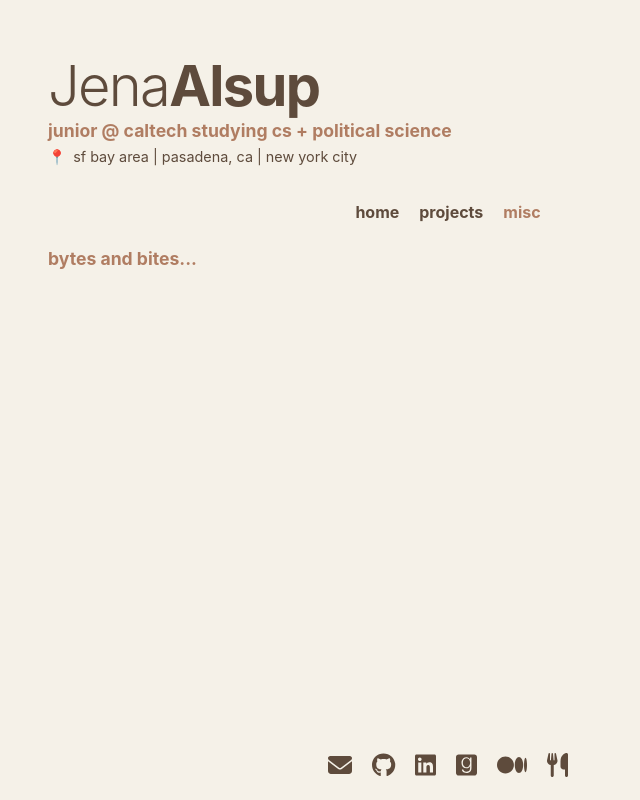
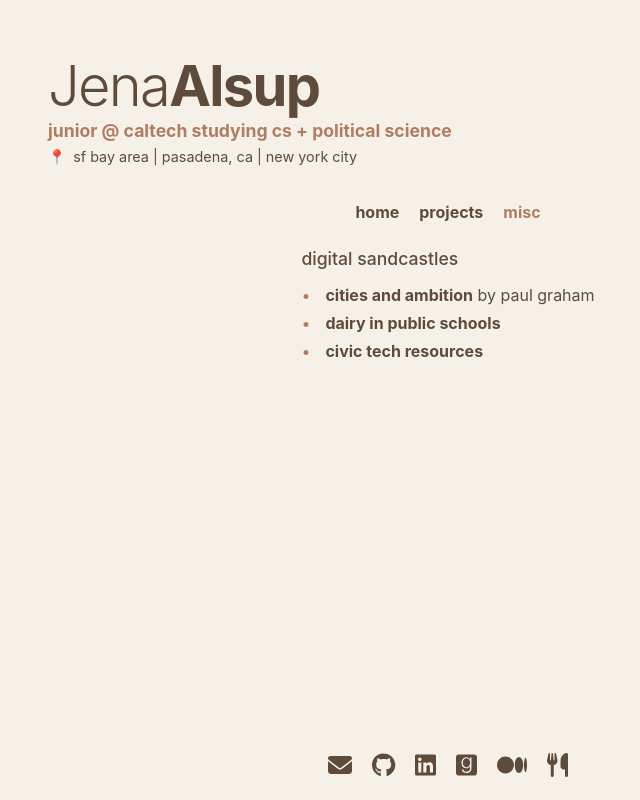
Before and after one commit to jenaalsup/jenaalsup.github.io, a React (Create React App) app: page /misc in a window 1280 px wide. Shown: the whole page, without its empty margins (192-832 px from the left). Built offline with nearby package versions, Linux system fonts and the light colour scheme.

Commit message:
start link bush

```diff
--- a/src/components/Home.js
+++ b/src/components/Home.js
@@ -5,7 +5,7 @@ function Home() {
     <div className="home-content">
       <h3>hi, i'm jena. currently:</h3>
       <ul>
-        <li>taking a break from my undergraduate studies at caltech to work on healthcare</li>
+        <li>taking a break from my undergraduate studies to work on healthcare</li>
         <li>thinking about how to solve poverty, climate, and cities</li>
         <li>learning about ai, full-stack development, and plant-based solutions</li>
         <li>reading <a href="https://www.goodreads.com/book/show/108428.Are_Prisons_Obsolete_" target="_blank" rel="noopener noreferrer">angela davis</a>, <a href="http://www.paulgraham.com/articles.html" target="_blank" rel="noopener noreferrer">paul graham</a>, and <a href="https://www.goodreads.com/book/show/122765395-elon-musk" target="_blank" rel="noopener noreferrer">walter isaacson</a></li>
--- a/src/components/Misc.js
+++ b/src/components/Misc.js
@@ -1,7 +1,19 @@
 import React from 'react';
 
 function Misc() {
-  return <h2>bytes and bites...</h2>;
+  return (
+    <div className="home-content">
+      <h3>digital sandcastles</h3>
+      <ul>
+        <li><a href="https://www.paulgraham.com/cities.html" target="_blank" rel="noopener noreferrer">cities and ambition</a> by paul graham</li>
+        <li><a href="https://ambrook.com/research/legislation/school-milk-soy-lactose-intolerance?utm_source=Ambrook+Research+Newsletter&utm_campaign=3f184d5d07-EMAIL_CAMPAIGN_2023_06_26_02_47_COPY_11&utm_medium=email&utm_term=0_-d85bfec4c4-%5BLIST_EMAIL_ID%5D" target="_blank" rel="noopener noreferrer">dairy in public schools</a></li>
+        <li><a href="https://www.chriskuang.com/civictech" target="_blank" rel="noopener noreferrer">civic tech resources</a></li>
+
+      </ul>
+
+
+    </div>
+  );
 }
 
 export default Misc;
```
